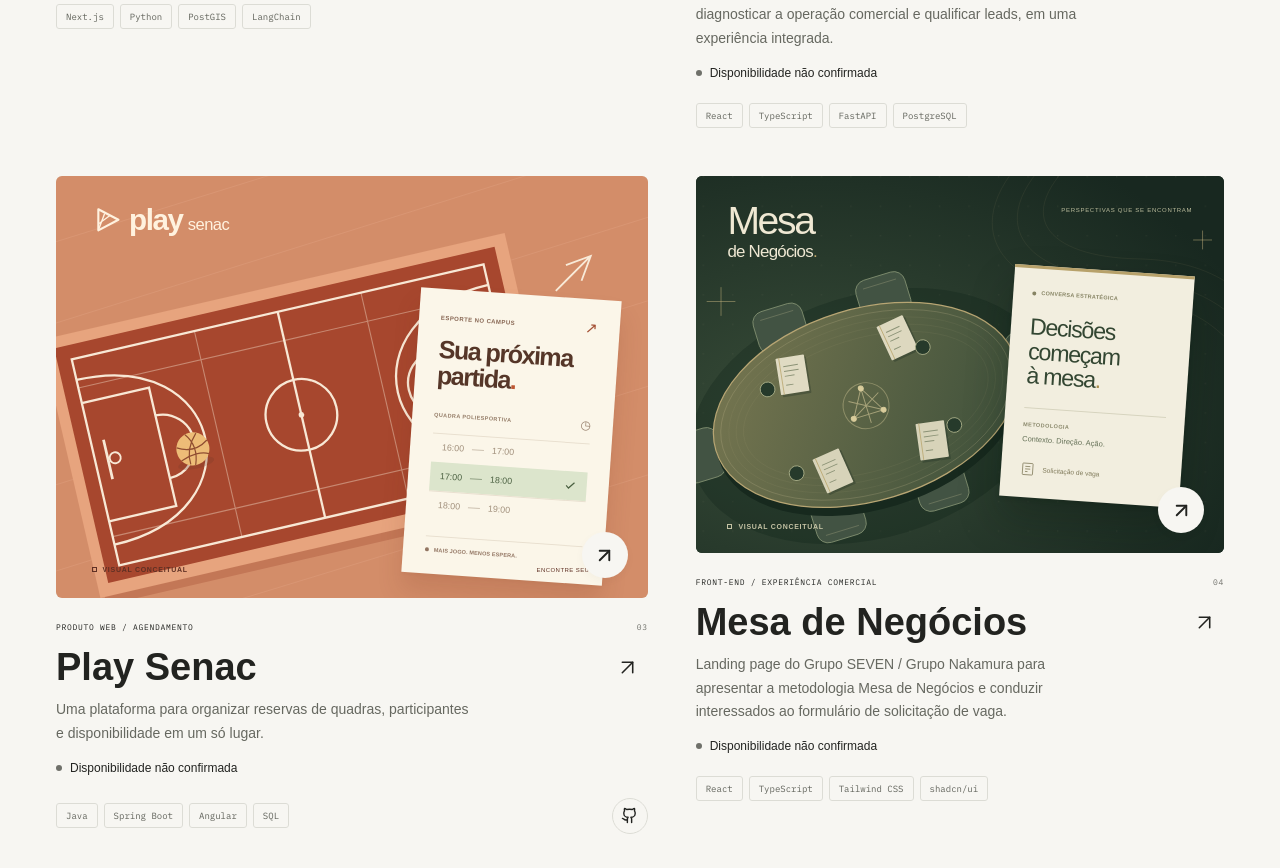
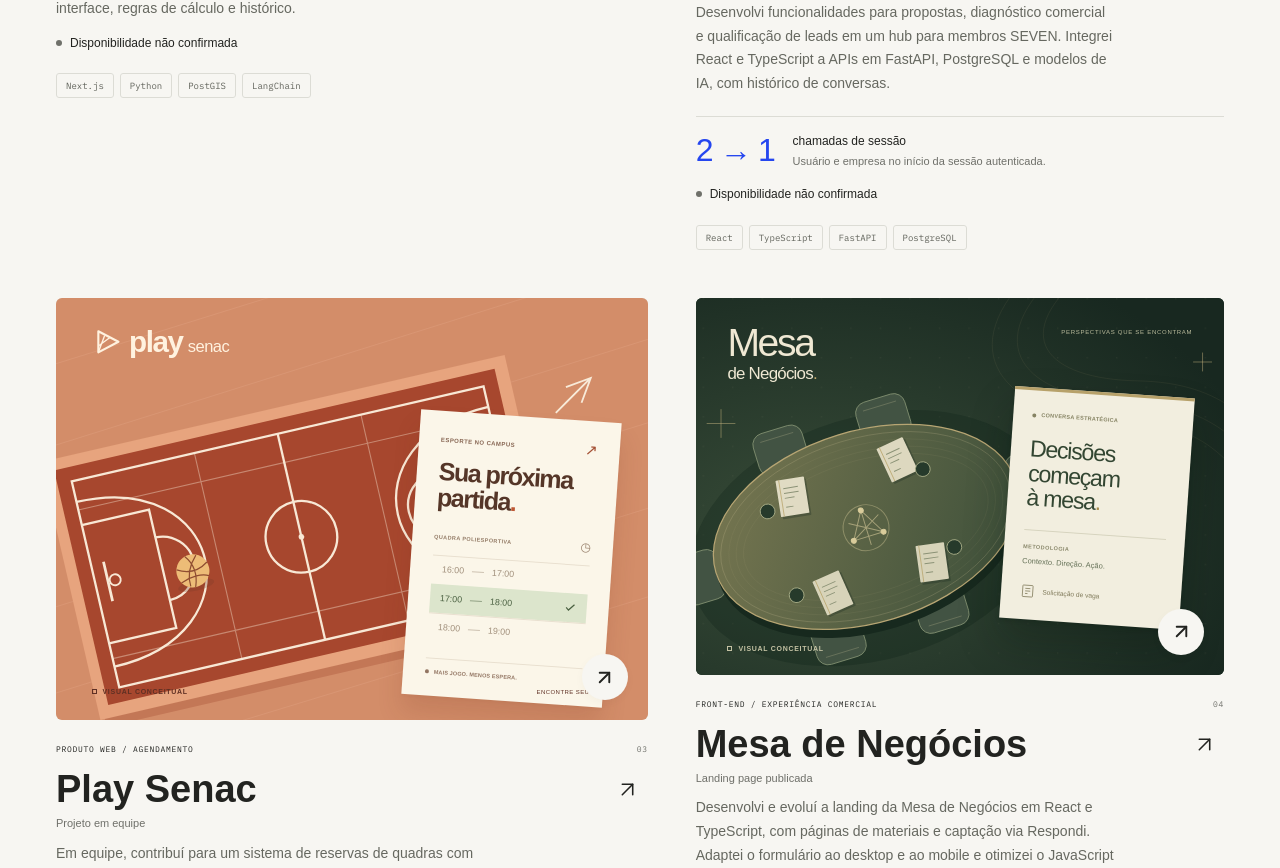
Before and after one commit to GuilhermeSerafim/guiler-portfolio, a React (Vite) app: page / in a window 1280 px wide. Shown: the part 1915-2783 px from the top of the page. Built offline with nearby package versions, Linux system fonts and the light colour scheme; no server answers.

Commit message:
feat(portfolio): revisar cases e incluir trajetoria Naka&Co

```diff
--- a/src/App.tsx
+++ b/src/App.tsx
@@ -32,6 +32,7 @@
 import { TechText } from "./components/TechText";
 import { TrajectoryMark } from "./components/TrajectoryMark";
 import { ProjectHealthStatus } from "./components/ProjectHealthStatus";
+import { ProjectResult } from "./components/ProjectResult";
 import { useProjectHealth } from "./project-health/useProjectHealth";
 import { AnalyticsPreferences } from "./components/AnalyticsPreferences";
 import { track } from "./analytics/client";
@@ -492,7 +493,9 @@
                         <ArrowUpRight size={25} strokeWidth={1.5} />
                       </button>
                     </div>
+                    <p className="project-stage">{project.stage}</p>
                     <p className="project-description">{project.description}</p>
+                    <ProjectResult project={project} />
                     <ProjectHealthStatus health={projectHealth[project.id]} compact />
                     <div className="project-bottom">
                       <div className="tags">
--- /dev/null
+++ b/src/components/ProjectResult.css
@@ -0,0 +1,86 @@
+.project-stage,
+.case-stage {
+  color: var(--muted);
+  font-size: 11px;
+  line-height: 1.6;
+}
+
+.project-stage {
+  margin-top: 4px;
+}
+
+.case-stage {
+  margin-block: -6px 18px;
+  font-size: 12px;
+}
+
+.project-result {
+  display: flex;
+  align-items: center;
+  flex-wrap: wrap;
+  gap: 10px 18px;
+  margin-block: 20px 16px;
+  padding-top: 15px;
+  border-top: 1px solid var(--line);
+}
+
+.project-result-value {
+  color: var(--blue);
+  font-family: var(--display);
+  font-size: clamp(26px, 2.5vw, 34px);
+  font-weight: 500;
+  line-height: 1.1;
+  letter-spacing: -1.3px;
+  white-space: nowrap;
+}
+
+.project-result-description {
+  flex: 1 1 190px;
+  min-width: 0;
+}
+
+.project-result-label,
+.project-result-context {
+  display: block;
+  line-height: 1.5;
+}
+
+.project-result-label {
+  color: var(--ink);
+  font-size: 12px;
+  font-weight: 500;
+}
+
+.project-result-context {
+  margin-top: 3px;
+  color: var(--muted);
+  font-size: 11px;
+}
+
+.case-content .project-result {
+  margin-block: 14px 16px;
+  padding-block: 16px;
+  border-bottom: 1px solid var(--line);
+}
+
+.case-repositories {
+  display: flex;
+  flex-wrap: wrap;
+  align-items: center;
+  gap: 14px 20px;
+}
+
+.case-links:has(.case-repositories) {
+  flex-wrap: wrap;
+}
+
+@media (max-width: 700px) {
+  .project-result {
+    gap: 10px 14px;
+    margin-top: 17px;
+  }
+
+  .project-result-description {
+    flex-basis: 170px;
+  }
+}
--- /dev/null
+++ b/src/components/ProjectResult.tsx
@@ -0,0 +1,18 @@
+import type { Project } from "../data";
+import "./ProjectResult.css";
+
+/** A result keeps its unit and comparison beside the number. */
+export function ProjectResult({ project }: { project: Project }) {
+  const result = project.resultHighlight;
+  if (!result) return null;
+
+  return (
+    <div className="project-result">
+      <strong className="project-result-value">{result.value}</strong>
+      <div className="project-result-description">
+        <span className="project-result-label">{result.label}</span>
+        <span className="project-result-context">{result.context}</span>
+      </div>
+    </div>
+  );
+}
--- a/src/data.ts
+++ b/src/data.ts
@@ -5,15 +5,22 @@
   eyebrow: string;
   title: string;
   description: string;
+  stage: string;
   tags: string[];
   technologies?: string[];
   problem: string;
   approach: string;
   decisions: string[];
   outcome: string;
+  resultHighlight?: {
+    value: string;
+    label: string;
+    context: string;
+  };
   demo: string;
   demoNotice?: string;
   github?: string;
+  frontendGithub?: string;
   preview?: {
     src: string;
     alt: string;
@@ -30,19 +37,20 @@
     eyebrow: "IA APLICADA / GEOTECNOLOGIA",
     title: "Dados do território. Decisões mais claras.",
     description:
-      "Inteligência artificial e dados geoespaciais juntos para apoiar a análise de risco de alagamento.",
+      "Desenvolvi um protótipo que reúne dados geoespaciais e apresenta um índice de risco de alagamento com mapa e explicação. Next.js, FastAPI, PostGIS e LangChain conectam interface, regras de cálculo e histórico.",
+    stage: "Protótipo de análise geoespacial",
     tags: ["Next.js", "Python", "PostGIS", "LangChain"],
     problem:
       "Analisar risco de alagamento exige reunir informações de fontes diferentes e tornar o raciocínio compreensível para quem precisa decidir.",
     approach:
-      "Desenvolvi uma plataforma que conecta uma experiência de mapa a um pipeline de dados geoespaciais e IA. FastAPI e PostGIS sustentam a análise; Next.js e Mapbox tornam o território explorável.",
+      "Desenvolvi o fluxo que parte de uma área no mapa, reúne dados do território, calcula os componentes do risco e apresenta a classificação com uma explicação. Next.js conecta a interface à API FastAPI e ao PostGIS. OrbTalus é a demonstração pública desse fluxo.",
     decisions: [
-      "Integrar dados de cobertura do solo, localização e elevação ao contexto da análise.",
-      "Usar LangChain e GPT-4o para apresentar justificativas junto às classificações de risco.",
-      "Conectar a camada geoespacial ao produto, da consulta de dados à visualização no mapa.",
+      "Calcular um índice heurístico: regras em Python combinam topografia, frequência histórica de água e permeabilidade com pesos fixos.",
+      "Separar o cálculo de risco da explicação: LangChain e OpenAI apresentam o contexto dos resultados calculados.",
+      "Exibir os componentes do índice junto à classificação e ao mapa. O índice apoia a análise; não representa uma probabilidade validada de alagamento.",
     ],
     outcome:
-      "Projeto vencedor do Hackathon OpenAI. A proposta é apoiar a análise com contexto e justificativas; as classificações não substituem uma avaliação técnica do território.",
+      "Estruturei a análise em três componentes rastreáveis — topografia, frequência histórica de água e permeabilidade —, combinando consultas espaciais, regras em Python e explicações com LangChain/OpenAI. Projeto vencedor do Hackathon OpenAI. As classificações não substituem uma avaliação técnica do território.",
     demo: "https://orbtalus-demo.guiler.chatgpt.site/",
     demoNotice:
       "OrbTalus é uma demonstração interativa com dados sintéticos e processamento local. Ela apresenta o fluxo da solução; não executa a análise geoespacial e a IA do produto original.",
@@ -54,7 +62,8 @@
     eyebrow: "FULL STACK / FERRAMENTAS EMPRESARIAIS",
     title: "IA aplicada à rotina comercial.",
     description:
-      "Hub do ecossistema SEVEN com IA para criar propostas, diagnosticar a operação comercial e qualificar leads, em uma experiência integrada.",
+      "Desenvolvi funcionalidades para propostas, diagnóstico comercial e qualificação de leads em um hub para membros SEVEN. Integrei React e TypeScript a APIs em FastAPI, PostgreSQL e modelos de IA, com histórico de conversas.",
+    stage: "Projeto profissional · implementação parcial",
     tags: ["React", "TypeScript", "FastAPI", "PostgreSQL"],
     technologies: [
       "React",
@@ -70,14 +79,20 @@
     problem:
       "A operação comercial reúne tarefas que exigem contexto: elaborar propostas, identificar gargalos e priorizar oportunidades. O desafio era organizar essas ferramentas em um único ambiente para os membros do ecossistema SEVEN.",
     approach:
-      "Desenvolvi a interface em React e TypeScript, integrada a uma API em Python com FastAPI e PostgreSQL. O hub organiza os recursos por área de negócio, com foco inicial em Comercial, e reúne ferramentas de IA em uma interface de chat com histórico persistente e acesso restrito a membros aprovados.",
+      "Implementei interfaces, APIs e integrações para as frentes de propostas, diagnóstico comercial e qualificação de leads, com React/TypeScript, Python/FastAPI e PostgreSQL. O hub compartilha uma interface de chat com histórico persistido e acesso de membros aprovados.",
     decisions: [
-      "Compartilhar a estrutura de chat entre as ferramentas, com configurações e adaptadores próprios para cada agente.",
-      "Orquestrar a IA no backend com chamadas de ferramentas e contexto específico para criar, editar e revisar propostas ou conduzir diagnósticos.",
-      "Separar a interpretação da IA do cálculo de qualificação: o backend pontua os leads com critérios e pesos configuráveis por empresa.",
+      "Reunir usuário e empresa em uma única resposta de sessão, eliminando a chamada HTTP redundante na inicialização autenticada.",
+      "Carregar módulos por rota e manter os providers de autenticação e favoritos fora da página pública.",
+      "Persistir o histórico das conversas e separar a interpretação da IA do cálculo de qualificação dos leads, executado no backend com critérios por empresa.",
+      "Arquitetar e implementar a elegibilidade do Seven Plus via ClickUp: aprovar cadastros cujo e-mail corresponde ao contato da empresa na base de membros e encaminhar os demais para revisão.",
     ],
     outcome:
-      "Uma plataforma que reúne propostas comerciais, diagnósticos e qualificação de leads, com conversas recuperáveis e dados persistidos. A organização por áreas mantém um ponto de acesso comum para as ferramentas do ecossistema SEVEN.",
+      "Reduzi de duas para uma as chamadas à API para carregar usuário e empresa na inicialização da sessão autenticada, consolidando ambos em uma resposta. Também implementei a integração de elegibilidade com o ClickUp, com aprovação por correspondência de e-mail e revisão dos demais cadastros.",
+    resultHighlight: {
+      value: "2 → 1",
+      label: "chamadas de sessão",
+      context: "Usuário e empresa no início da sessão autenticada.",
+    },
     demo: "https://seven-tools-demo.guiler.chatgpt.site/",
     demoNotice:
       "Demonstração com cenários e dados sintéticos para explorar os fluxos do hub, separada das contas e dos dados do produto original. A disponibilidade indicada se refere a esta demo.",
@@ -87,25 +102,27 @@
     name: "Play Senac",
     category: "Produto web",
     eyebrow: "PRODUTO WEB / AGENDAMENTO",
-    title: "Menos conflito de horário. Mais jogo.",
+    title: "Reservas e horários, no mesmo fluxo.",
     description:
-      "Uma plataforma para organizar reservas de quadras, participantes e disponibilidade em um só lugar.",
+      "Em equipe, contribuí para um sistema de reservas de quadras com Angular e Spring Boot. Desenvolvi interfaces, integração com a API, formulários validados e feedback de carregamento e erros para os fluxos de reserva.",
+    stage: "Projeto em equipe",
     tags: ["Java", "Spring Boot", "Angular", "SQL"],
     problem:
-      "Agendar uma quadra envolve mais do que escolher um horário: é preciso respeitar prioridades, evitar conflitos e validar quem participa.",
+      "A gestão de quadras precisa reunir disponibilidade, reservas e bloqueios administrativos, com informações claras para quem agenda e para quem organiza os horários.",
     approach:
-      "Construí um sistema de gerenciamento e agendamento com Angular na interface e Spring Boot no back-end, trazendo as regras da operação para o fluxo de reserva.",
+      "Trabalhei no frontend Angular de um sistema desenvolvido em equipe, integrado à API Spring Boot. Minha contribuição inclui interfaces de reserva e administração, formulários, diálogos, responsividade e comunicação HTTP. O backend da equipe concentra as regras de conflito, bloqueios e persistência.",
     decisions: [
-      "Modelar regras de prioridade e bloqueio de horários no back-end.",
-      "Validar participantes e reservas com Bean Validation e persistência JPA/Hibernate.",
-      "Organizar a interface com Angular e RxJS para consultar disponibilidade e acompanhar agendamentos.",
+      "Integrar criação, consulta, alteração e exclusão de reservas à API, mantendo contratos tipados no frontend.",
+      "Usar formulários validados, diálogos e feedback de carregamento e erro para orientar o fluxo de reserva.",
+      "Atualizar as listas de forma reativa com RxJS e paginar a visualização administrativa das reservas.",
     ],
     outcome:
-      "Uma experiência centralizada de reserva, com regras explícitas e validações que ajudam a organizar o uso das quadras.",
+      "Integrei as operações de gestão de reservas ao frontend Angular, conectando a API a formulários validados e à atualização reativa das listas. O sistema da equipe reúne reservas, administração de quadras e bloqueios de horários.",
     demo: "https://play-senac-demo.guiler.chatgpt.site/",
     demoNotice:
       "Demonstração com quadras e reservas sintéticas para explorar as regras de agendamento. As operações são locais e não criam reservas reais.",
     github: "https://github.com/GuilhermeSerafim/play-senac-api",
+    frontendGithub: "https://github.com/GuilhermeSerafim/play-senac",
   },
   {
     id: "mesa",
@@ -114,30 +131,51 @@
     eyebrow: "FRONT-END / EXPERIÊNCIA COMERCIAL",
     title: "Da proposta de valor à solicitação de vaga.",
     description:
-      "Landing page do Grupo SEVEN / Grupo Nakamura para apresentar a metodologia Mesa de Negócios e conduzir interessados ao formulário de solicitação de vaga.",
+      "Desenvolvi e evoluí a landing da Mesa de Negócios em React e TypeScript, com páginas de materiais e captação via Respondi. Adaptei o formulário ao desktop e ao mobile e otimizei o JavaScript de entrada.",
+    stage: "Landing page publicada",
     tags: ["React", "TypeScript", "Tailwind CSS", "shadcn/ui"],
     problem:
       "A oferta precisava comunicar sua proposta, critérios de participação e autoridade, com um caminho claro para solicitar uma vaga em diferentes dispositivos.",
     approach:
-      "Implementei o front-end em React e TypeScript, com Vite 6, Tailwind CSS e shadcn/ui, traduzindo a narrativa comercial em seções reutilizáveis e um fluxo consistente de solicitação de vaga.",
+      "Desenvolvi e evoluí a landing do Grupo SEVEN / Grupo Nakamura em React e TypeScript, com Tailwind CSS e shadcn/ui. Organizei a narrativa comercial, as páginas de materiais e o caminho até a solicitação de vaga, com formulário Respondi adaptado a cada dispositivo.",
     decisions: [
       "Centralizar os CTAs em uma única ação: formulário Respondi em modal no desktop e navegação direta no mobile.",
-      "Carregar seções secundárias e o formulário sob demanda, priorizando o conteúdo inicial.",
+      "Dividir o código, carregar o formulário sob demanda e adiar a montagem de seções secundárias para reduzir o arquivo JavaScript de entrada.",
       "Automatizar lint, testes e build com GitHub Actions e integrar o repositório à Vercel.",
     ],
     outcome:
-      "Uma landing page publicada em domínio próprio, com apresentação da metodologia, formulário de solicitação de vaga integrado e validação automatizada para apoiar a evolução do site.",
+      "Reduzi em 52,4% o tamanho do arquivo JavaScript de entrada, de 540,93 para 257,50 kB, aplicando divisão de código, carregamento sob demanda e montagem adiada de componentes em React. A medição considera o arquivo de entrada dos dois builds registrados em 15/05/2026.",
+    resultHighlight: {
+      value: "−52,4%",
+      label: "JavaScript de entrada",
+      context: "540,93 → 257,50 kB entre dois builds de 15/05/2026.",
+    },
     demo: "https://dennisnakamura.com/mesa-de-negocios",
   },
 ];
 
 export const experience = [
   {
+    company: "Naka&Co",
+    role: "Desenvolvedor Full Stack",
+    period: "FEV — AGO 2026",
+    field: "FERRAMENTAS COMERCIAIS / IA",
+    number: "01",
+    description:
+      "Interfaces, APIs e integrações para ferramentas comerciais com IA e evolução de páginas de aquisição.",
+    contributions: [
+      "Redução de 52,4% no JavaScript de entrada da Mesa de Negócios entre builds.",
+      "Inicialização da sessão no SEVEN Tools com uma chamada à API em vez de duas.",
+      "Funcionalidades para propostas, diagnóstico comercial e qualificação de leads.",
+    ],
+    stack: "React / TypeScript / Python / FastAPI / PostgreSQL / SQLAlchemy / Alembic / OpenAI API",
+  },
+  {
     company: "Quipux",
     role: "Desenvolvedor Full Stack Pleno",
     period: "ABR — SET 2025",
     field: "E-GOVERNMENT",
-    number: "01",
+    number: "02",
     description:
       "Modernização de sistemas que fazem parte da rotina de atendimento público.",
     contributions: [
@@ -152,7 +190,7 @@
     role: "Desenvolvedor Full Stack",
     period: "AGO 2023 — NOV 2024",
     field: "SEGUROS",
-    number: "02",
+    number: "03",
     description:
       "Arquitetura e performance em uma plataforma de cobrança de seguros.",
     contributions: [
```
Also changed, not shown: src/components/ProjectDialog.tsx (+14 -3 lines), 1 other file (tests, documents, lock files or other folders).
